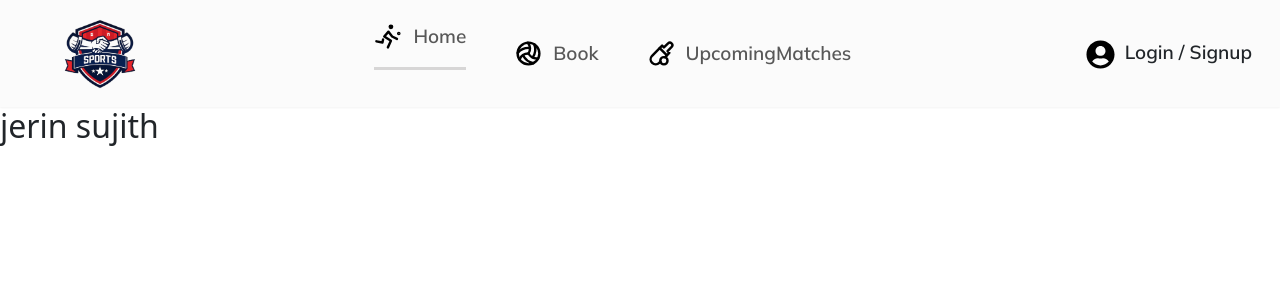
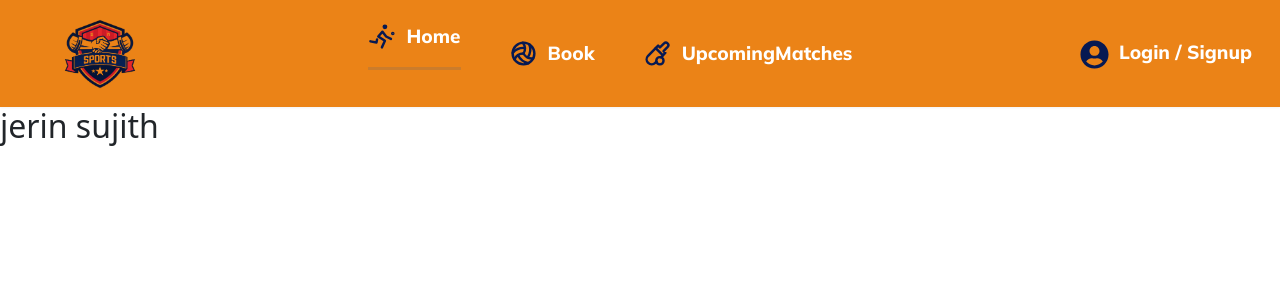
Before and after one commit to sujith2009/sports-booking, a React (Vite) app: page / in a window 1280 px wide. Shown: the top 300 px of the page. Built offline with nearby package versions, Linux system fonts and the light colour scheme; a web font is replaced by a local one.

Commit message:
navbr-color

```diff
--- a/components/Navbar.jsx
+++ b/components/Navbar.jsx
@@ -29,6 +29,7 @@ const Navbar = () => {
             aria-controls="navbarNavDropdown"
             aria-expanded="false"
             aria-label="Toggle navigation"
+            style={{ backgroundColor: "#fff", border: "none", outline: "none" }}
           >
             <span className="navbar-toggler-icon"></span>
           </button>
@@ -41,7 +42,7 @@ const Navbar = () => {
                 >
                   <div className="d-flex align-items-center">
                     <TbPlayVolleyball
-                      color="black"
+                      color="#071952"
                       style={{ fontSize: "29px", marginRight: "10px" }}
                     />
                     Home
@@ -58,7 +59,7 @@ const Navbar = () => {
                 >
                   <div className="d-flex align-items-center">
                     <TbBallVolleyball
-                      color="black"
+                      color="#071952"
                       style={{ fontSize: "29px", marginRight: "10px" }}
                     />
                     Book
@@ -75,7 +76,7 @@ const Navbar = () => {
                 >
                   <div className="d-flex align-items-center">
                     <TbCricket
-                      color="black"
+                      color="#071952"
                       style={{ fontSize: "29px", marginRight: "10px" }}
                     />
                     UpcomingMatches
@@ -91,7 +92,7 @@ const Navbar = () => {
               onClick={() => navigate("/login-sign", { replace: true })}
             >
               <FaUserCircle
-                color="black"
+                color="#071952"
                 style={{ fontSize: "29px", marginRight: "10px" }}
               />
               Login / Signup
--- a/src/assets/css/Navbar.module.css
+++ b/src/assets/css/Navbar.module.css
@@ -1,38 +1,35 @@
-/* @import url("https://fonts.googleapis.com/css2?family=Afacad+Flux:wght@100..1000&family=Fredoka:wght@300..700&family=Merriweather:ital,wght@0,300;0,400;0,700;0,900;1,300;1,400;1,700;1,900&family=Mulish:ital,wght@0,200..1000;1,200..1000&display=swap"); */
-
 .navbarHeader {
-  background-color: #fbfbfb !important;
+  /* background-color: #fbfbfb !important; */
+  background-color: #eb8317 !important;
   box-shadow: 0 1px 2px 0 rgba(0, 0, 0, 0.05);
 }
 
-/* .hrTag {
-  margin: 0;
-  margin-top: 5px;
-  border-top: 3px solid black !important;
-} */
 .hrTag {
-  position: relative; /* For the pseudo-element */
+  position: relative;
   border: none;
-  height: 2px; /* Sets the height of the line */
-  background-color: transparent; /* Background of the main hr */
+  background-color: transparent;
   overflow: hidden;
   border-top: 3px solid #6d6a6a !important;
 }
 
 .hrTag:hover {
-  width: 100% !important; /* Width on hover */
-  border-top-color: #ff6347 !important; /* Change color on hover */
+  width: 100% !important;
+  border-top-color: #ff6347 !important;
 }
 
 .listItems {
   font-family: "Mulish", "sans-serif";
   font-optical-sizing: auto !important;
-  font-weight: 600;
+  font-weight: 800;
   font-size: 19px;
+  color: #fff;
 }
 
 /*---Navbar-Header-Logo---*/
 @media screen and (max-width: 989px) {
+  .navbarHeader {
+    background-color: #eb8317 !important;
+  }
   .navbarBrand {
     margin-left: -43px;
   }
@@ -40,5 +37,12 @@
     text-align: center !important;
     width: 100% !important;
     padding-top: 22px !important;
+    color: #fff;
+  }
+  .hrTag {
+    color: red;
+    transform: none !important;
+    width: 100%;
+    height: 0 !important;
   }
 }
```
